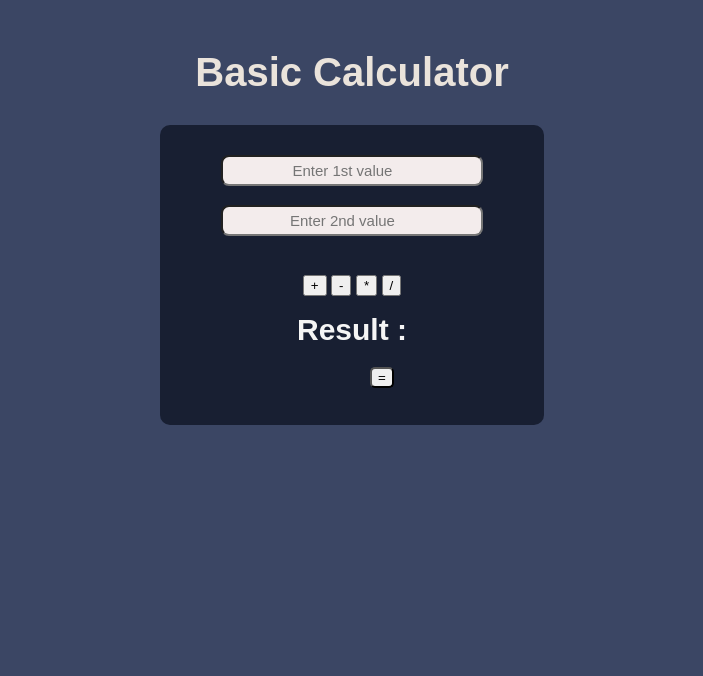
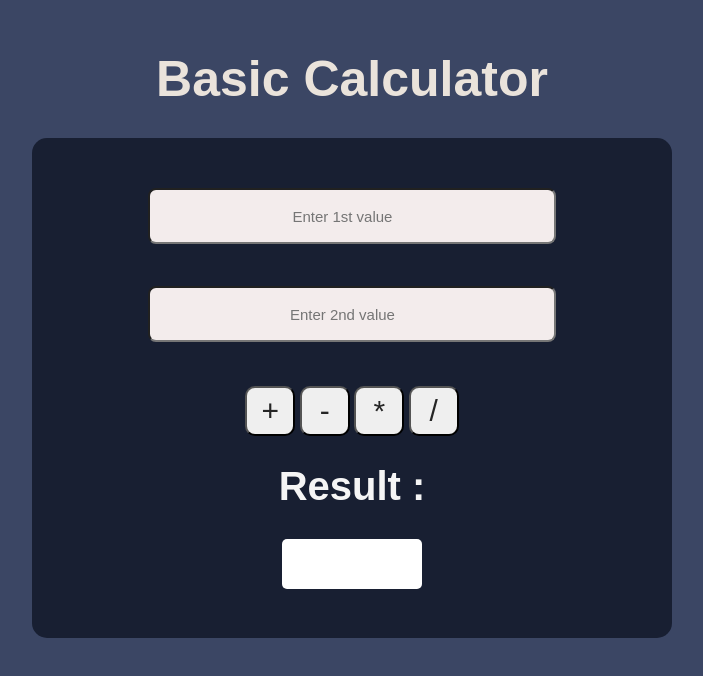
Before and after one commit to nidhigothwal/basic-calculator, a plain HTML site: page index.html in a window 1280 px wide. Shown: the whole page, without its empty margins (288-991 px from the left). Drawn offline with Linux system fonts and the light colour scheme.

Commit message:
project change

```diff
--- a/index.html
+++ b/index.html
@@ -16,20 +16,22 @@
 <from>
     <div class="input_center">
     <input type="number" placeholder="Enter 1st value " class="number1">
-    <br/></div>
+    </div><br/>
     <div class="input_center">
     <input type="number" placeholder="Enter 2nd value " class="number2">
     </div>
 </from>
 <div class="button">
-<button onclick="add()">+</button>
-<button onclick="sub()">-</button>
-<button onclick="multi()">*</button>
-<button onclick="divide()">/</button>
+<button onclick="add()" class="add">+</button>
+<button onclick="sub()" class="sub">-</button>
+<button onclick="multi()" class="multi">*</button>
+<button onclick="divide()" class="divide">/</button>
 </div>
 <br/>
 <h2 class="text">Result :</h2>
-<button id="result" onclick="enter()">=</button>
+
+
+<div id="result"></div>
 </div>
     <script src="script.js"></script>
 
--- a/style.css
+++ b/style.css
@@ -7,33 +7,20 @@ body {
     font-family: sans-serif;
 }
 
-.number1,
-.number2 {
-    height: 25px;
-    width: 254px;
-    border-radius: 8px;
-    box-shadow: 5px rgb(146, 142, 142) inset;
-    margin-top: 30px;
-    color: rgb(51, 49, 49);
-    background-color: #f3ecec;
-    text-align: center;
-    font-size: 15px;
-}
-
 .content {
     text-align: center;
     color: #eae3db;
-    font-size: 40px;
+    font-size: 50px;
     margin-top: 50px;
 
 }
 
 .center_box {
-    width: 30%;
-    height: 300px;
+    width: 50%;
+    height: 500px;
     margin: 0 auto;
     margin-top: 30px;
-    border-radius: 10px;
+    border-radius: 15px;
     background-color: #181f32;
 }
 
@@ -43,6 +30,44 @@ body {
     height: 50px;
     font-size: 30px;
 }
+
+.number1 {
+    height: 50px;
+    width: 400px;
+    margin-top: 50px;
+    border-radius: 8px;
+    box-shadow: 5px rgb(146, 142, 142) inset;
+    color: rgb(51, 49, 49);
+    background-color: #f3ecec;
+    text-align: center;
+    font-size: 15px;
+}
+
+.number2 {
+    height: 50px;
+    width: 400px;
+    margin-top: 80px;
+    border-radius: 8px;
+    box-shadow: 5px rgb(146, 142, 142) inset;
+    color: rgb(51, 49, 49);
+    background-color: #f3ecec;
+    text-align: center;
+    font-size: 15px;
+}
+
+.add,
+.sub,
+.multi,
+.divide {
+    height: 50px;
+    width: 50px;
+    font-size: 30px;
+    border-radius: 10px;
+    box-shadow: 2px gray inset;
+    margin-top: 80px;
+    color: rgb(37, 37, 37);
+}
+
 
 .button {
     height: 20px;
@@ -56,14 +81,21 @@ body {
 
 .text {
     text-align: center;
-    font-size: 30px;
+    font-size: 40px;
     color: whitesmoke;
+    margin-top: 120px;
 }
 
 #result {
+    height: 50px;
+    width: 140px;
+    color: rgb(70, 68, 68);
+    background-color: white;
     border-radius: 5px;
-    box-shadow: 2px rgb(146, 142, 142) inset;
-    margin-left: 210px;
-    margin-top: 20px;
+    box-shadow: 2px gray inset;
+    margin: 0 auto;
+    margin-top: 30px;
+    text-align: center;
+    font-size: 30px;
 
 }
```
